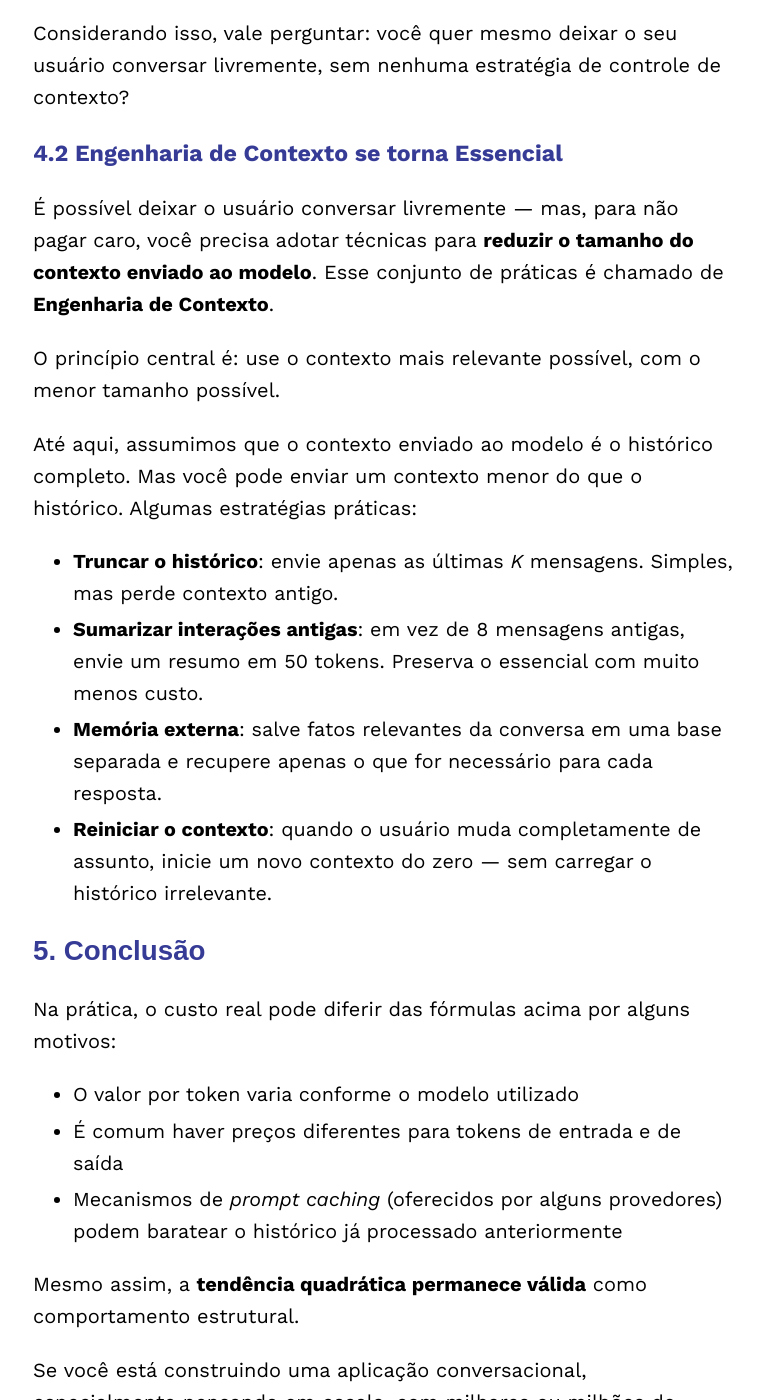
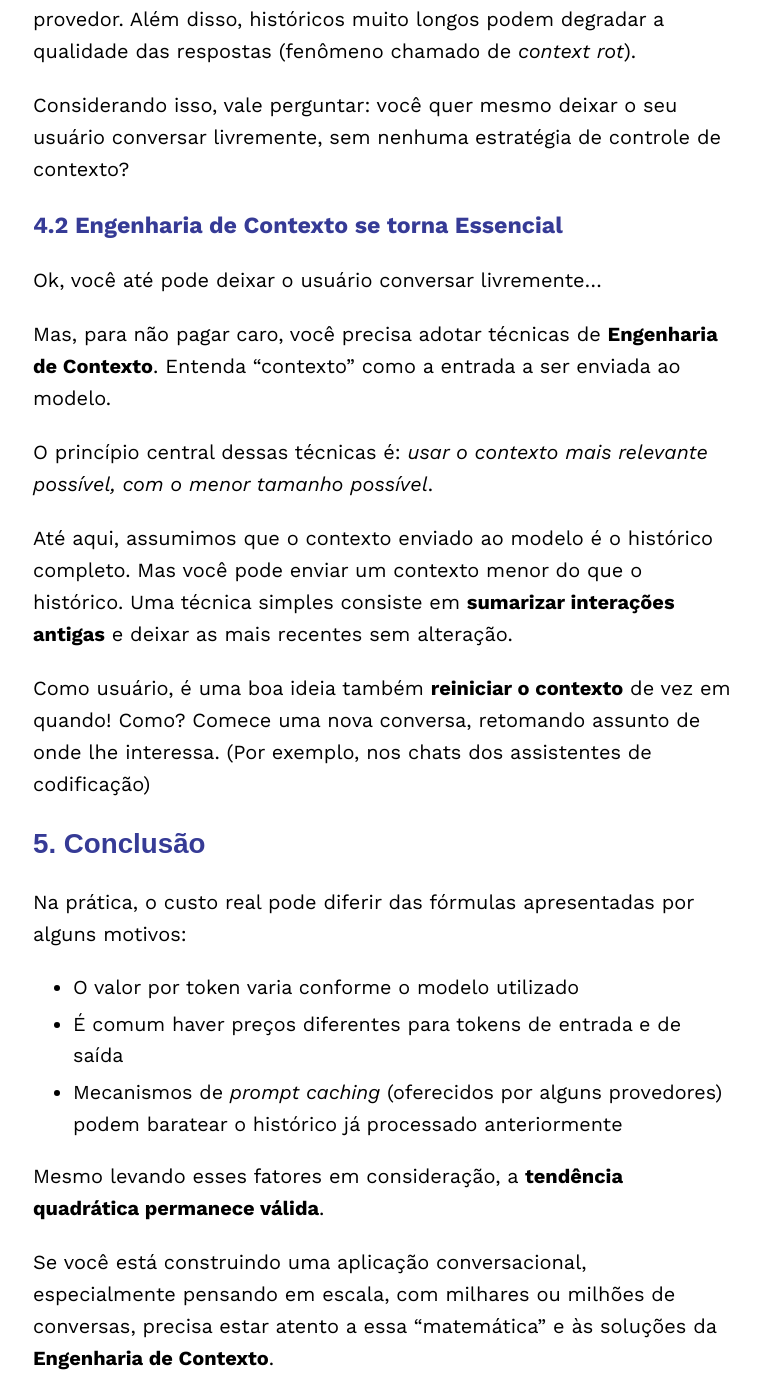
Before and after one commit to iablog/iablog.github.io, a Jekyll site: the page built from _posts/2026-03-16-post.md, in a window 1280 px wide and 1400 px high, scrolled down 5926 px. Shown: the whole window, without its empty margins (257-1020 px from the left). Built offline with Jekyll 4.4.1, drawn with Linux system fonts in a browser that asks for light colours; some of the changed text lies outside the part shown.

Commit message:
Revisão do professor.

```diff
--- a/_posts/2026-03-16-post.md
+++ b/_posts/2026-03-16-post.md
@@ -246,33 +248,30 @@ A relação quadrática produz situações que podem surpreender:
 <figcaption style="text-align:center;font-size:0.85em;color:#64748b;margin-top:0.5em"><em>Figura 3 — Crescimento quadrático do custo total. Dobrar o tamanho da conversa quadruplica o custo.</em></figcaption>
 </figure>
 
-Chats longos são **estruturalmente caros**, independente do modelo ou provedor. Além disso, históricos muito longos podem degradar a qualidade das respostas (fenômeno chamado de *context rot*: o modelo começa a "perder o fio" das mensagens mais antigas em contextos muito extensos).
+Chats longos são **essencialmente caros**, independente do modelo ou provedor. Além disso, históricos muito longos podem degradar a qualidade das respostas (fenômeno chamado de *context rot*).
 
 Considerando isso, vale perguntar: você quer mesmo deixar o seu usuário conversar livremente, sem nenhuma estratégia de controle de contexto?
 
 ### 4.2 Engenharia de Contexto se torna Essencial
 
-É possível deixar o usuário conversar livremente — mas, para não pagar caro, você precisa adotar técnicas para **reduzir o tamanho do contexto enviado ao modelo**. Esse conjunto de práticas é chamado de **Engenharia de Contexto**.
+Ok, você até pode deixar o usuário conversar livremente...
 
-O princípio central é: use o contexto mais relevante possível, com o menor tamanho possível.
+Mas, para não pagar caro, você precisa adotar técnicas de **Engenharia de Contexto**. Entenda "contexto" como a entrada a ser enviada ao modelo.
 
-Até aqui, assumimos que o contexto enviado ao modelo é o histórico completo. Mas você pode enviar um contexto menor do que o histórico. Algumas estratégias práticas:
+O princípio central dessas técnicas é: *usar o contexto mais relevante possível, com o menor tamanho possível*.
 
-- **Truncar o histórico**: envie apenas as últimas *K* mensagens. Simples, mas perde contexto antigo.
-- **Sumarizar interações antigas**: em vez de 8 mensagens antigas, envie um resumo em 50 tokens. Preserva o essencial com muito menos custo.
-- **Memória externa**: salve fatos relevantes da conversa em uma base separada e recupere apenas o que for necessário para cada resposta.
-- **Reiniciar o contexto**: quando o usuário muda completamente de assunto, inicie um novo contexto do zero — sem carregar o histórico irrelevante.
+Até aqui, assumimos que o contexto enviado ao modelo é o histórico completo. Mas você pode enviar um contexto menor do que o histórico. Uma técnica simples consiste em **sumarizar interações antigas** e deixar as mais recentes sem alteração.
+
+Como usuário, é uma boa ideia também **reiniciar o contexto** de vez em quando! Como? Comece uma nova conversa, retomando assunto de onde lhe interessa. (Por exemplo, nos chats dos assistentes de codificação)
 
 ## 5. Conclusão
 
-Na prática, o custo real pode diferir das fórmulas acima por alguns motivos:
+Na prática, o custo real pode diferir das fórmulas apresentadas por alguns motivos:
 
 - O valor por token varia conforme o modelo utilizado
 - É comum haver preços diferentes para tokens de entrada e de saída
 - Mecanismos de *prompt caching* (oferecidos por alguns provedores) podem baratear o histórico já processado anteriormente
 
-Mesmo assim, a **tendência quadrática permanece válida** como comportamento estrutural.
+Mesmo levando esses fatores em consideração, a **tendência quadrática permanece válida**.
 
-Se você está construindo uma aplicação conversacional, especialmente pensando em escala, com milhares ou milhões de conversas, ignorar essa matemática pode ter impacto significativo no negócio.
-
-O caminho não é evitar conversas longas a qualquer custo, mas sim **projetar a gestão do contexto desde o início**, como um requisito de arquitetura, não como um ajuste posterior.
+Se você está construindo uma aplicação conversacional, especialmente pensando em escala, com milhares ou milhões de conversas, precisa estar atento a essa "matemática" e às soluções da **Engenharia de Contexto**.
```
Also changed, not shown: other parts of _posts/2026-03-16-post.md (+15 -13 lines).
